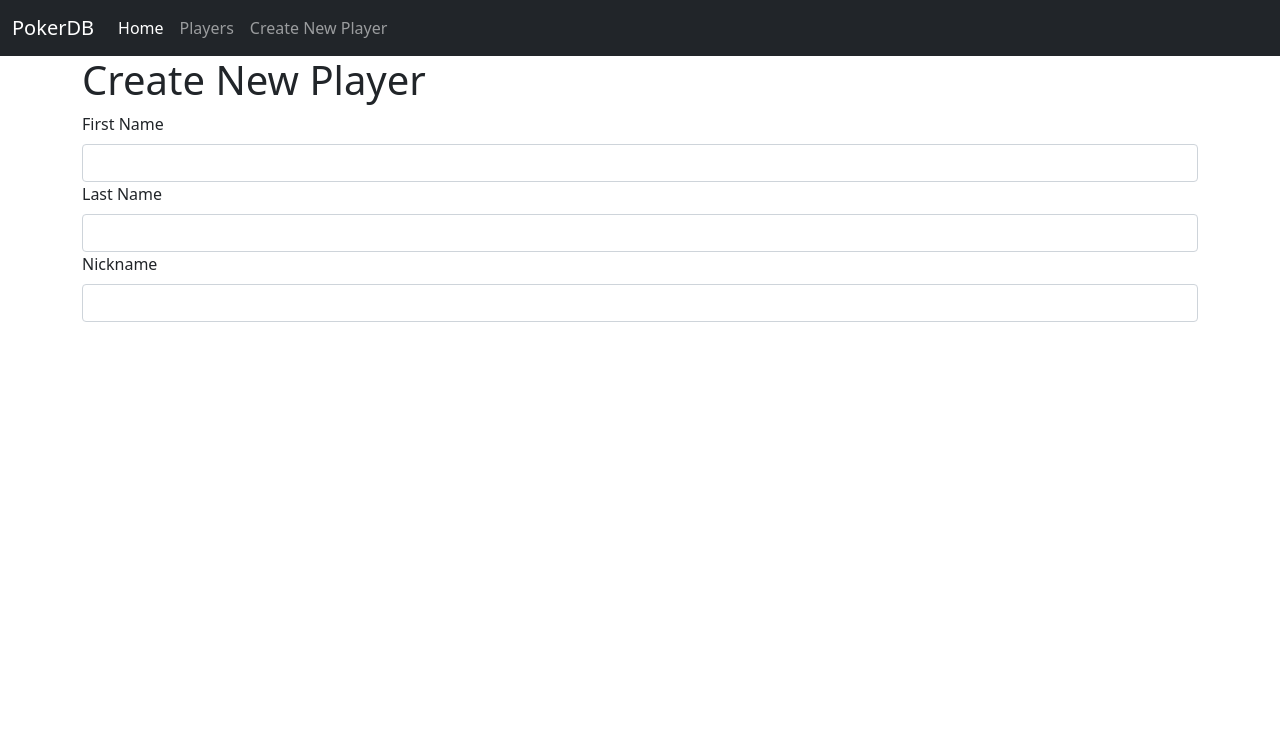
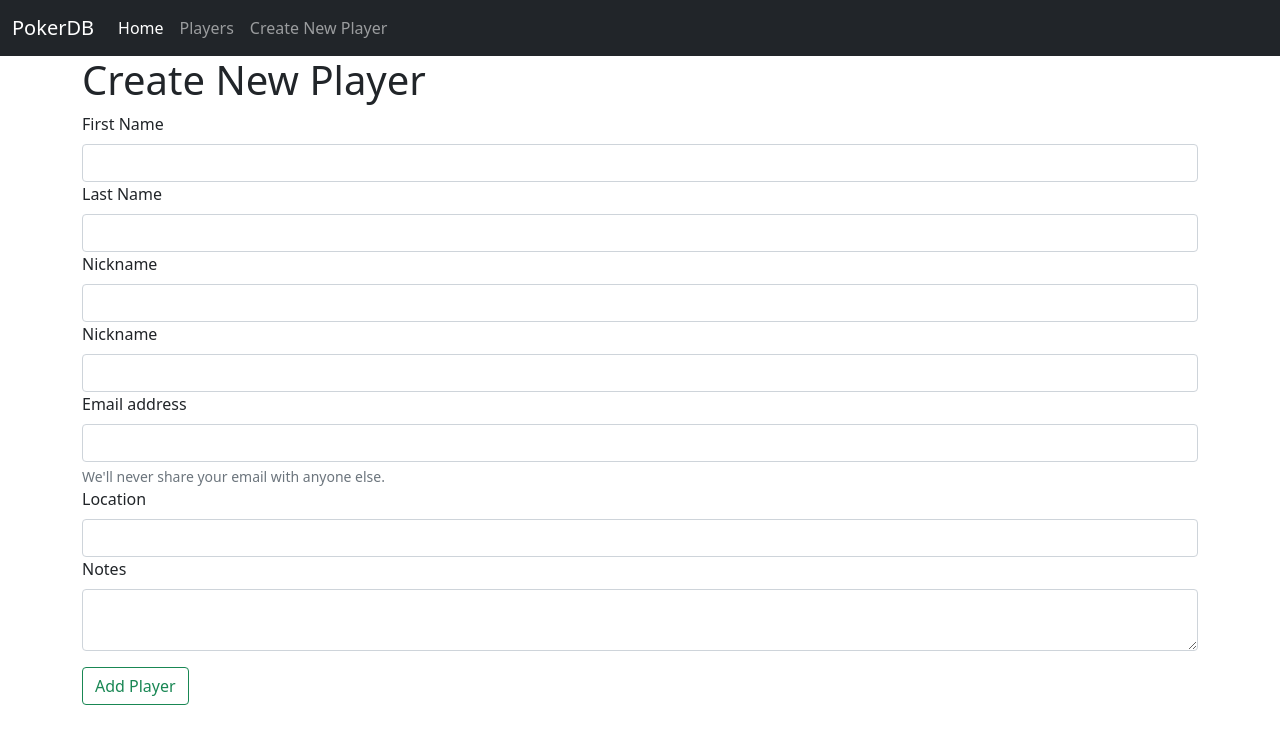
Before and after one commit to OnTheRocks/PokerDB, a React (Create React App) app in the folder frontend/: page /create in a window 1280 px wide. Shown: the top 744 px of the page. Built offline with nearby package versions, Linux system fonts and the light colour scheme.

Commit message:
Created New Player form.

```diff
--- a/frontend/src/Components/CreatePlayer.jsx
+++ b/frontend/src/Components/CreatePlayer.jsx
@@ -5,15 +5,32 @@ function CreatePlayer() {
     <div className="container">
       <h1>Create New Player</h1>
       <form>
-        <div className="mb-3">
+        <div className="mb-3 form-group">
           <label for="firstName" className="form-label">First Name</label>
-          <input id="firstName" className="form-control"></input>
+          <input id="firstName" name="firstName" className="form-control"></input>
+
           <label for="lastName" className="form-label">Last Name</label>
-          <input id="lastName" className="form-control"></input>
+          <input id="lastName" name="lastName" className="form-control"></input>
+
           <label for="nickName" className="form-label">Nickname</label>
-          <input id="nickName" className="form-control"></input>
+          <input id="nickName" name="nickName" className="form-control"></input>
 
+          <label for="phone" className="form-label">Nickname</label>
+          <input id="phone" name="nickName" className="form-control"></input>
+
+          <label for="email" class="form-label">Email address</label>
+          <input type="email" name="email" class="form-control" id="email" aria-describedby="emailHelp"></input>
+          <div id="emailHelp" class="form-text">We'll never share your email with anyone else.</div>
+
+          <label for="location" className="form-label">Location</label>
+          <input id="location" name="location" className="form-control"></input>
+
+          <label for="notes" className="form-label">Notes</label>
+          <textarea id="notes" name="notes" className="form-control"></textarea>
         </div>
+
+          <button type="button" class="btn btn-outline-success">Add Player</button>
+
       </form>
     </div>
   )
```
